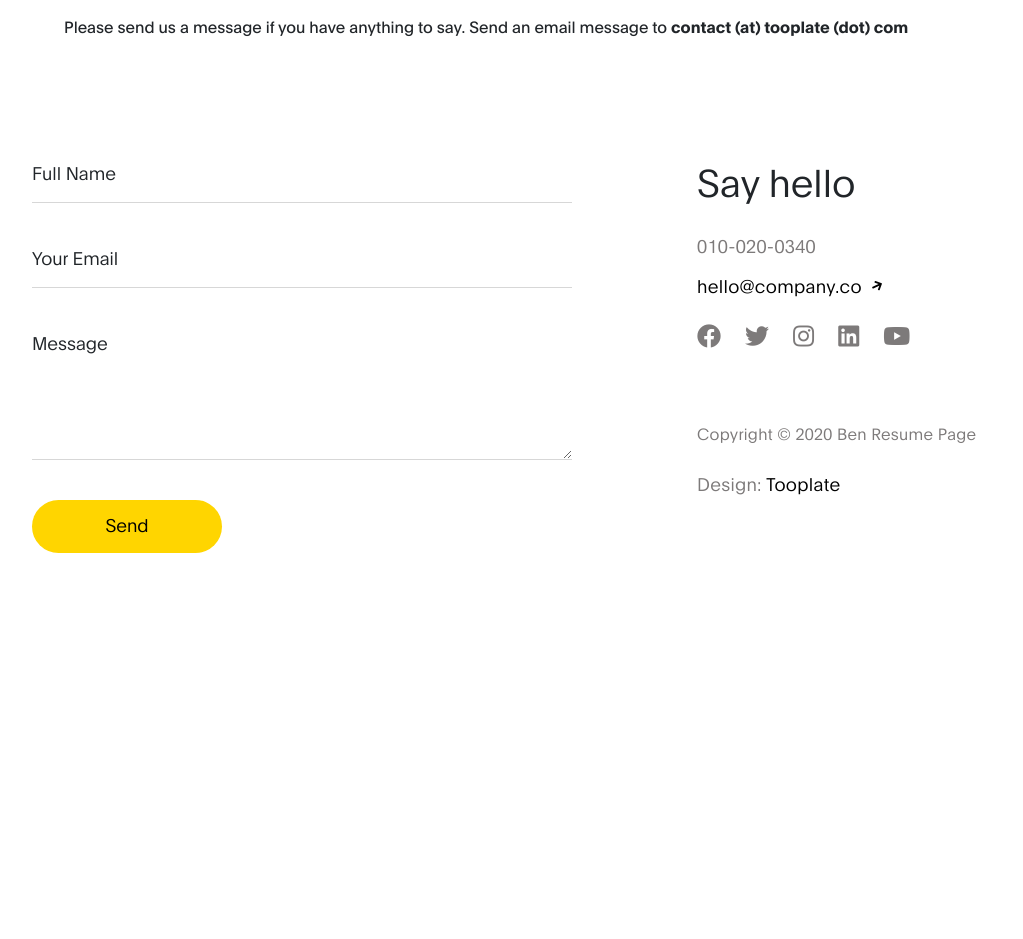
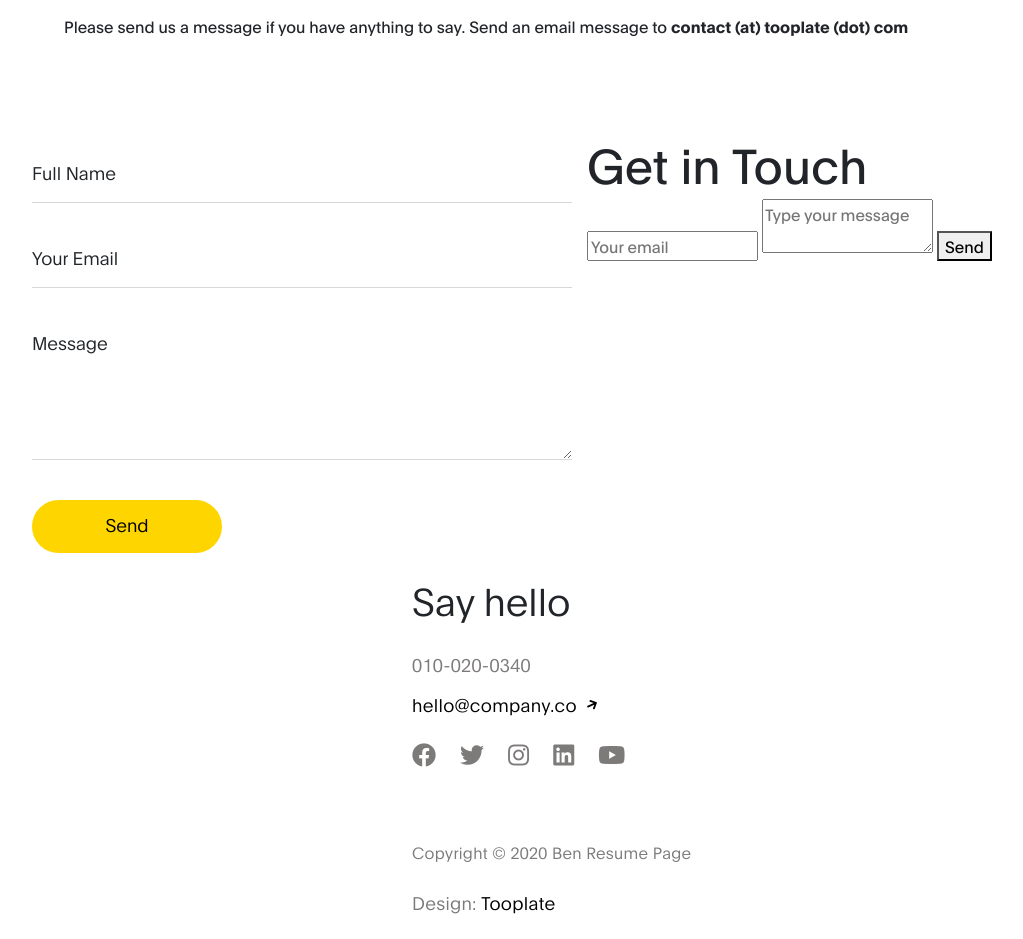
Before and after one commit to calebgothro/calebgothro.github.io, a plain HTML site: page index.html in a window 1280 px wide. Shown: the part 2920-3859 px from the top of the page, without its empty margins (53-1076 px from the left). Before the commit the page ends 3569 px from the top, so only its background shows below. Drawn offline with Linux system fonts and the light colour scheme.

Commit message:
Update index.html

```diff
--- a/index.html
+++ b/index.html
@@ -344,6 +344,18 @@ https://www.tooplate.com/view/2120-ben-resume
             </form>
           </div>
 
+          <div id="contact">
+        <h2>Get in Touch</h2>
+        <div id="contact-form">
+                <form action="https://formspree.io/mpzyqdng" method="POST">
+                <input type="hidden" name="_subject" value="Contact request from personal website" />
+                <input type="email" name="_replyto" placeholder="Your email" required>
+                <textarea name="message" placeholder="Type your message" required></textarea>
+                <button type="submit">Send</button>
+            </form>
+        </div>
+    </div>
+
             <div class="mx-auto col-lg-4 col-md-6 col-12">
                 <h3 class="my-4 pt-4 pt-lg-0">Say hello</h3>
 
```
